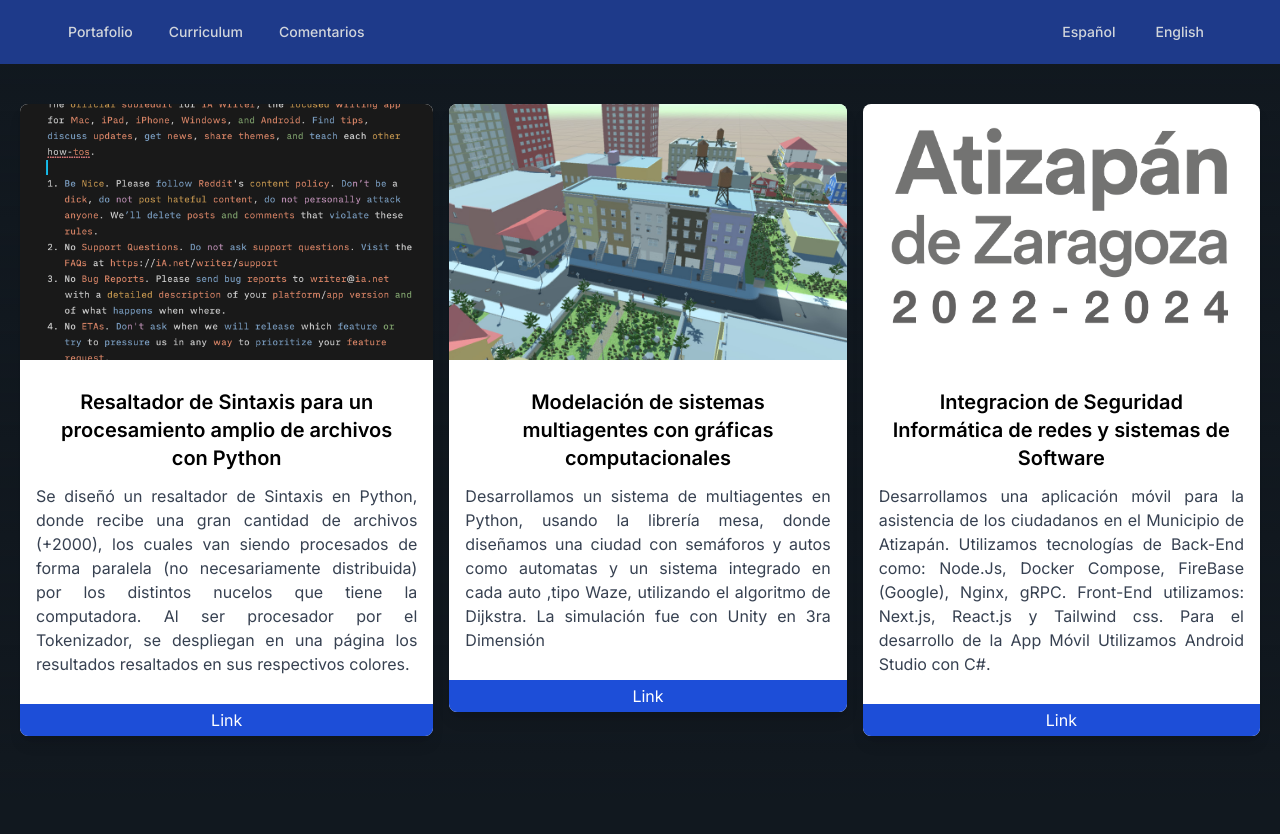
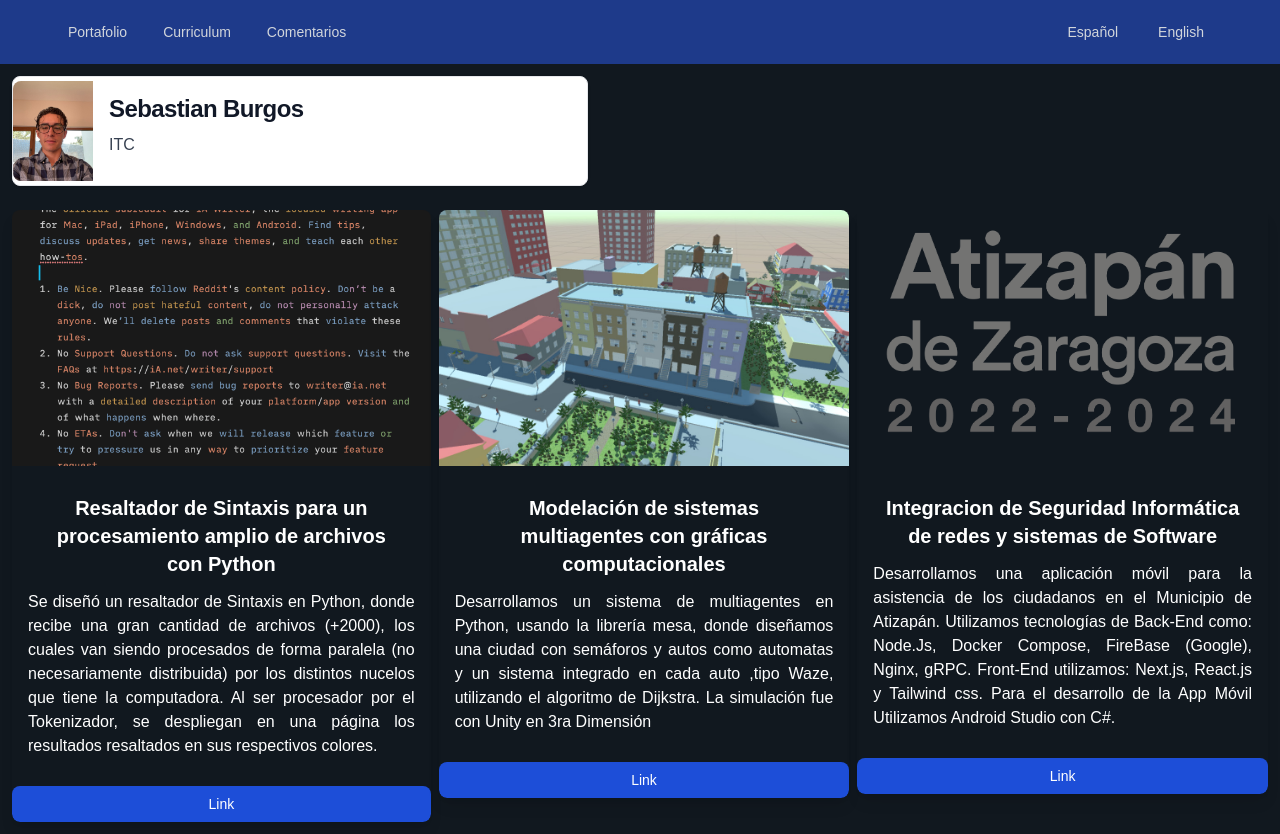
Before and after one commit to Burgos222/A01746459.github.io, a Next.js app: page / in a window 1280 px wide. Before the commit the page ends 800 px from the top, so only its background shows below. Built offline with nearby package versions, Linux system fonts and the light colour scheme.

Commit message:
ca,bios en mi

```diff
--- a/app/comentarios/page.jsx
+++ b/app/comentarios/page.jsx
@@ -1,9 +1,10 @@
 'user client';
+import Forms from "../components/forms";
 
 export default function Comentarios() {
   return (
-    <main className='text-white'>
-      <div>Comentarios</div>
+    <main className=''>
+      <Forms/>
     </main>
   )
 }
--- a/app/components/forms.jsx
+++ b/app/components/forms.jsx
@@ -1,3 +1,4 @@
+'use client';
 import React from "react";
 import { useRouter } from 'next/navigation';
 
--- /dev/null
+++ b/app/components/presentation.jsx
@@ -0,0 +1,17 @@
+'use client';
+import React from "react";
+
+export default function Presentation({ imageSrc, name, carrer }) {
+    return (
+    <main className="">
+        <div className="flex flex-col items-center bg-white border border-gray-200 rounded-lg shadow md:flex-row md:max-w-xl hover:bg-gray-100 dark:border-gray-700 dark:bg-gray-800 dark:hover:bg-gray-700">
+            <img className="object-cover w-full rounded-t-lg h-96 md:h-auto md:w-20 md:rounded-none md:rounded-l-lg" src = {imageSrc}/>
+                <div className="flex flex-col justify-between p-4 leading-normal">
+                    <h5 className="mb-2 text-2xl font-bold tracking-tight text-gray-900 dark:text-white">{name}</h5>
+                    <p className="mb-3 font-normal text-gray-700 dark:text-gray-400">{carrer}</p>
+                </div>
+        </div>
+    </main>
+    );
+
+}
--- a/app/components/tag.jsx
+++ b/app/components/tag.jsx
@@ -2,11 +2,11 @@
 import React from 'react';
 
 export default function Tag({ imageSrc, title, description, linkUrl, customClasses }) {
-  const containerClasses = `max-w-md mx-auto mt-5 ${customClasses || ''}`;
+  const containerClasses = `max-w-md mx-auto ${customClasses || 'text-white'}`;
 
   return (
     <main className={containerClasses}>
-      <div className="flex flex-col bg-white shadow-lg rounded-lg overflow-hidden relative">
+      <div className="flex flex-col dark:bg-gray-800 shadow-lg rounded-lg overflow-hidden relative">
         <div className="transition-transform duration-300 transform hover:-translate-y-2 hover:scale-105">
           <div className="Image">
             <img
@@ -18,10 +18,10 @@ export default function Tag({ imageSrc, title, description, linkUrl, customClass
         </div>
 
         <div className="p-4 flex-grow">
-          <h1 className="text-xl font-semibold text-center p-3">{title}</h1>
-          <p className="text-gray-700 text-justify mb-3">{description}</p>
+          <h1 className="text-xl  font-semibold text-center p-3">{title}</h1>
+          <p className="text-white text-justify mb-3">{description}</p>
         </div>
-        <a href={linkUrl} className="bg-blue-700 flex justify-center text-white hover:scale-110 hover:bg-blue-800 p-1">
+        <a href={linkUrl} className="text-center items-center px-3 py-2 text-sm font-medium text-white bg-blue-700 rounded-lg hover:bg-blue-800 focus:ring-4 focus:outline-none focus:ring-blue-300 dark:bg-blue-600 dark:hover:bg-blue-700 dark:focus:ring-blue-800">
           Link
         </a>
       </div>
--- a/app/globals.css
+++ b/app/globals.css
@@ -17,6 +17,7 @@
 }
 
 body {
+  font-family: 'Oxanium Variable', sans-serif;
   color: rgb(var(--foreground-rgb));
   background: linear-gradient(
       to bottom,
--- a/app/layout.js
+++ b/app/layout.js
@@ -1,8 +1,7 @@
+// Supports weights 200-800
+import '@fontsource-variable/oxanium';
 import './globals.css'
-import { Inter } from 'next/font/google'
 import Navbar from './components/navbar'
-
-const inter = Inter({ subsets: ['latin'] })
 
 export const metadata = {
   title: 'Portafolio',
@@ -12,7 +11,7 @@ export const metadata = {
 export default function RootLayout({ children }) {
   return (
     <html lang="en">
-      <body className={inter.className}>
+      <body>
         <Navbar/>
         {children}</body>
     </html>
--- a/app/page.js
+++ b/app/page.js
@@ -1,10 +1,18 @@
 import Tag from './components/tag';
+import Presentation from './components/presentation';
 
 export default function Home() {
   return (
-    <main className=''>
-      <div className='flex m-5'>
-        <div className='space-x-4 grid grid-cols-3'>
+    <main>
+      <div className='p-3'>
+        <Presentation
+          imageSrc="resources/yo.jpg"
+          name="Sebastian Burgos"
+          carrer="ITC"
+        />
+      </div>
+      <div className='m-3'>
+        <div className='space-x-2 grid grid-cols-3'>
           <Tag
             imageSrc="resources/12345.png"
             title="Resaltador de Sintaxis para un procesamiento amplio de archivos con Python"
@@ -25,6 +33,7 @@ export default function Home() {
           />
           <Tag
             imageSrc="resources/escudo-atz.png"
+            className="bg-white"
             title="Integracion de Seguridad Informática de redes y sistemas de Software"
             description="Desarrollamos una aplicación móvil para la asistencia de los ciudadanos en el Municipio de
             Atizapán. Utilizamos tecnologías de Back-End como: Node.Js, Docker Compose, FireBase (Google), Nginx, gRPC.
--- a/package.json
+++ b/package.json
@@ -9,6 +9,9 @@
     "lint": "next lint"
   },
   "dependencies": {
+    "@fontsource-variable/oxanium": "^5.0.12",
+    "@fontsource/share-tech-mono": "^5.0.8",
+    "@fontsource/squada-one": "^5.0.12",
     "autoprefixer": "10.4.16",
     "next": "13.5.2",
     "postcss": "8.4.30",
```
Also changed, not shown: public/resources/yo.jpg (added), 1 other file (tests, documents, lock files or other folders). Lines whose indentation alone changed are shown as unchanged.
